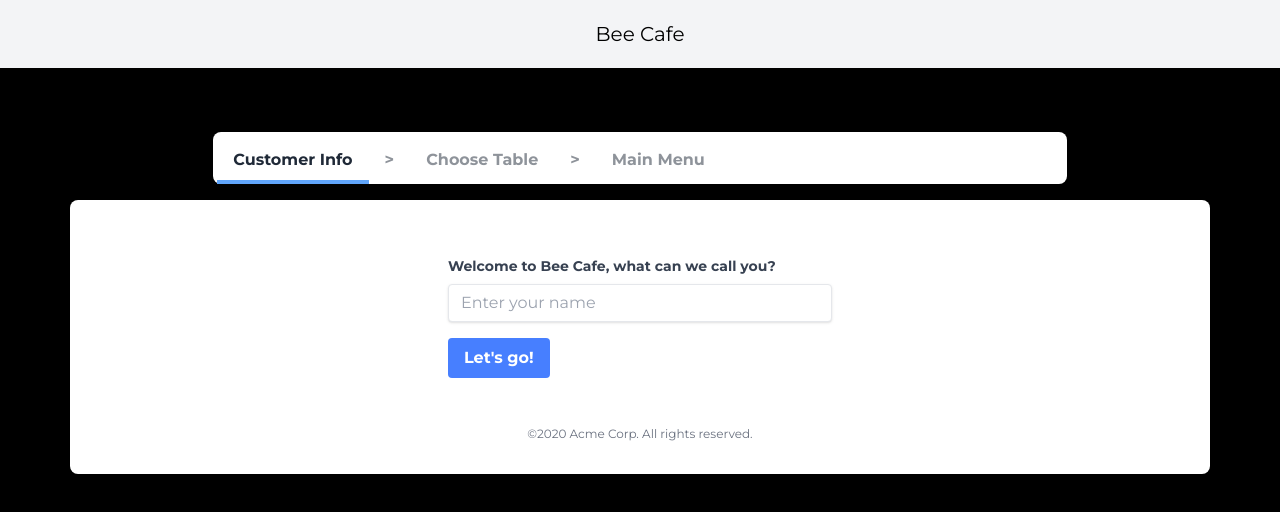
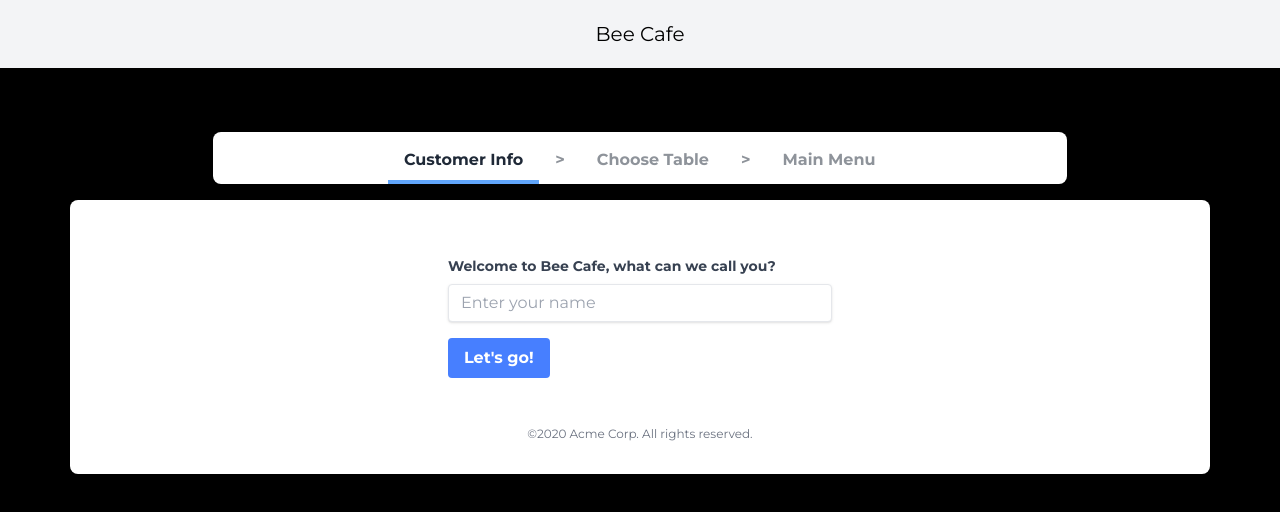
Before and after one commit to hnihsan/bee-cafe-customer, a Next.js app: page / in a window 1280 px wide. Shown: the top 512 px of the page. Built offline with nearby package versions, Linux system fonts and the light colour scheme; what twin.macro would draw is missing.

Commit message:
justify navigation option

```diff
--- a/src/pages/index.tsx
+++ b/src/pages/index.tsx
@@ -145,7 +145,8 @@ export default function Home({}: Props) {
   }
   return (
     <div>
-      <div className="container bg-white shadow rounded-lg mt-16 w-2/3">
+      <div className="container bg-white shadow rounded-lg mt-16 w-2/3 flex justify-center">
+        <div className="w-full max-w-lg">
           <ul id="tabs" className="inline-flex w-full px-1 pt-2 ">
             <li className={"px-4 py-2 font-semibold text-gray-800 rounded-t opacity-50" + (tabIndex >= 0 ? "-mb-px border-b-4 border-blue-400" : "")}><a className='tabs-navigation' data-tabindex="0" data-tabs="customer" onClick={handleTabSwitch}>Customer Info</a></li>
             <li className={"px-4 py-2 font-semibold text-gray-800 rounded-t opacity-50" + (tabIndex >= 1 ? "-mb-px border-b-4 border-blue-400" : "")}> &gt; </li>
@@ -153,6 +154,7 @@ export default function Home({}: Props) {
             <li className={"px-4 py-2 font-semibold text-gray-800 rounded-t opacity-50" + (tabIndex >= 2 ? "-mb-px border-b-4 border-blue-400" : "")}> &gt; </li>
             <li className={"px-4 py-2 font-semibold text-gray-800 rounded-t opacity-50" + (tabIndex >= 2 ? "-mb-px border-b-4 border-blue-400" : "")}><a className='tabs-navigation' data-tabindex="2" data-tabs="menus" onClick={handleTabSwitch}>Main Menu</a></li>
           </ul>
+        </div>
       </div>
       <div className="container bg-white shadow rounded-lg mt-4 p-8">
         <div className={"flex justify-center "+ (selectedTab === "customer" ? "" : "hidden")} id="customerID">
```
Lines whose indentation alone changed are shown as unchanged.
